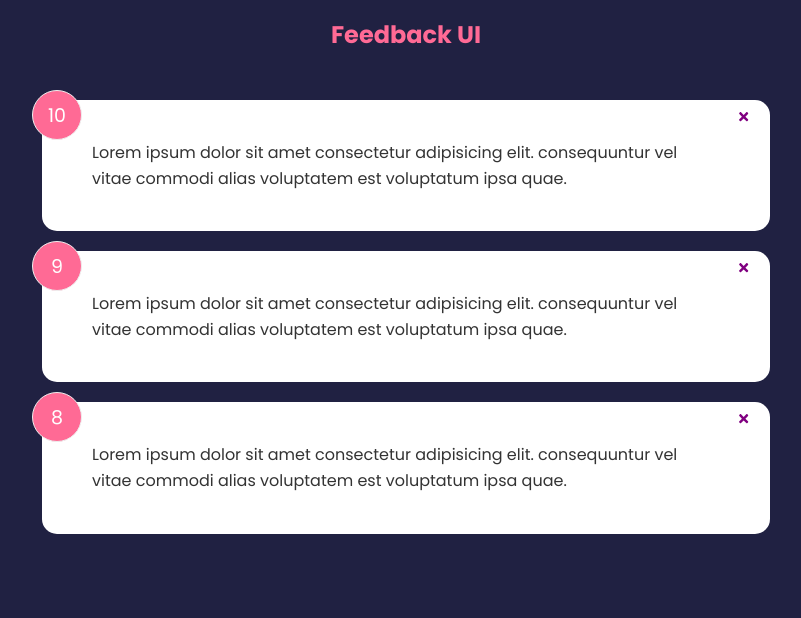
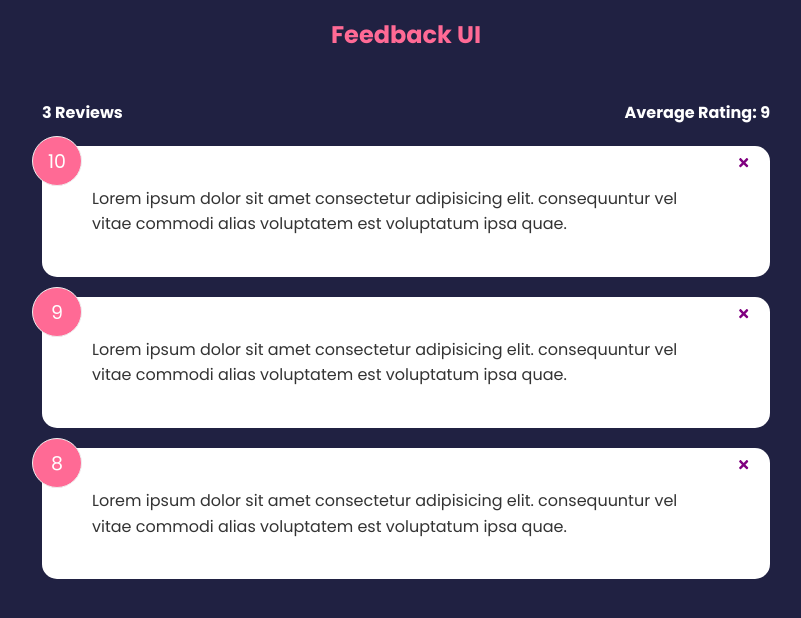
Before and after one commit to Simonbiker/Feedback-react, a React (Create React App) app in the folder feedback/: page / in a window 1280 px wide. Shown: the top 618 px of the page, without its empty margins (234-1035 px from the left). Built offline with nearby package versions, Linux system fonts and the light colour scheme.

Commit message:
Adding stats componenet

```diff
--- a/feedback/src/App.js
+++ b/feedback/src/App.js
@@ -2,6 +2,7 @@
 import Header from './components/Header';
 import FeedbackData from './data/FeedbackData';
 import FeedbackList from './components/FeedbackList';
+import FeedbackStats from './components/FeedbackStats';
 
 
 function App() {
@@ -17,6 +18,7 @@
     <>
       <Header />
       <div className="container">
+        <FeedbackStats feedback={feedback} />
         <FeedbackList feedback={feedback}
           handleDelete={deleteFeedback} />
       </div>
--- /dev/null
+++ b/feedback/src/components/FeedbackStats.jsx
@@ -0,0 +1,22 @@
+import React from 'react'
+
+function FeedbackStats({ feedback }) {
+    // Calculate rating avg
+
+    let average = feedback.reduce((accumulator, currentValue) => {
+        return accumulator + currentValue.rating
+    }, 0) / feedback.length
+
+    // Removing decimale place if average is a zero
+    average = average.toFixed(1).replace(/[.,]0$/, '')
+
+
+  return (
+      <div className='feedback-stats'>
+          <h4>{feedback.length} Reviews</h4>
+          <h4>Average Rating: { isNaN(average) ? 0: average }</h4>
+    </div>
+  )
+}
+
+export default FeedbackStats
```
